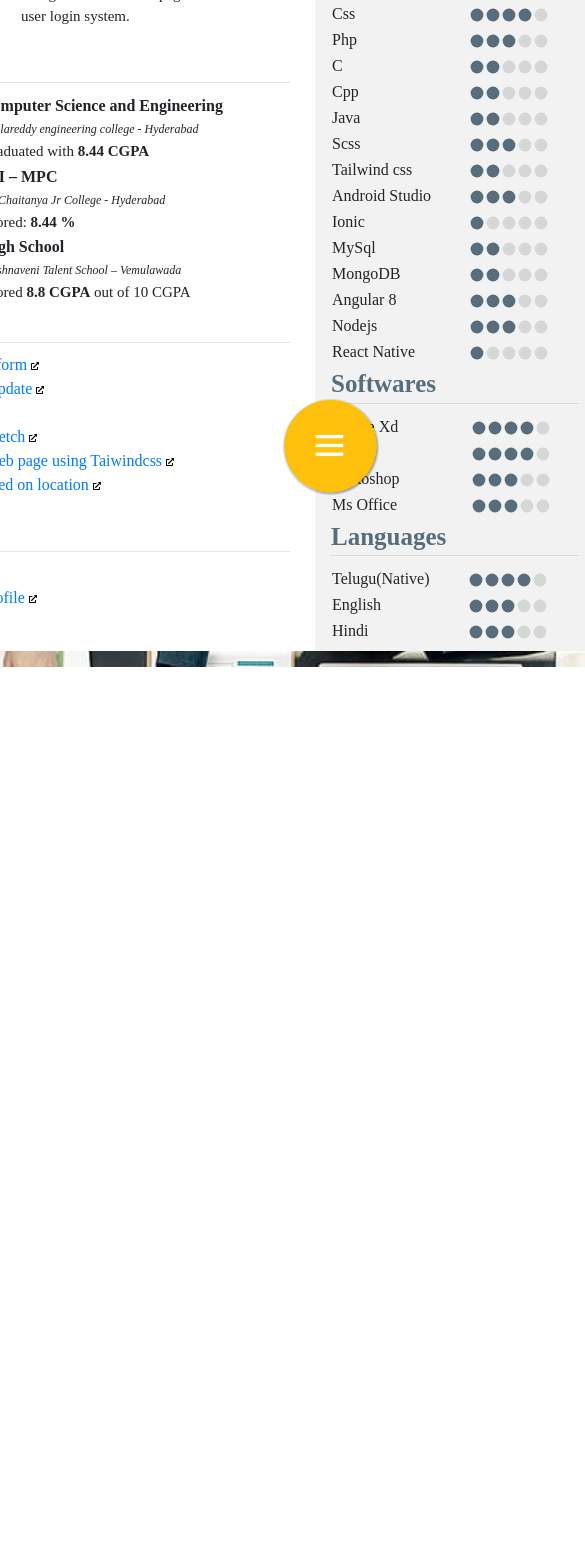
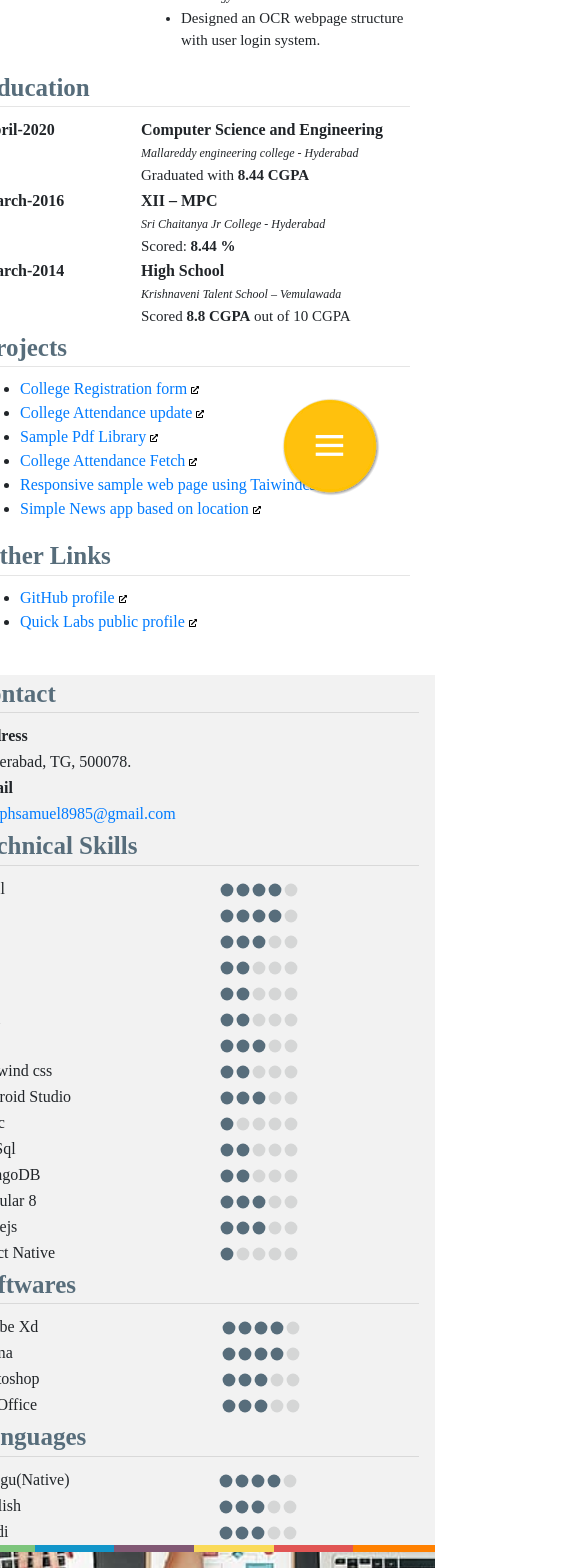
Before and after one commit to BJSamuel/BJSam.github.io, an Angular app: page / in a window 390 px wide. Shown: the part 322-1890 px from the top of the page, 585 px wide, since content can reach past the window. Before the commit the page ends 989 px from the top, so only its background shows below. Built offline with nearby package versions, Linux system fonts and the light colour scheme.

Commit message:
made responsive

```diff
--- a/src/app/app.component.scss
+++ b/src/app/app.component.scss
@@ -7,6 +7,7 @@
     position: fixed;
     right: 0;
     bottom: 1em;
+    width: 30%
   }
 
 }
--- a/src/app/main-resume/main-resume.component.html
+++ b/src/app/main-resume/main-resume.component.html
@@ -6,7 +6,7 @@
 <div class="mainContent">
 <div class="ConnLeft">
   <div class="LeftMain">
-    <p>Newly graduated web developer offering enthusiasm and understanding of various programming languages. Looking to join organization where opportunity for growth and professional development is embraced.</p>
+    <p>Newly graduated web and android developer offering enthusiasm and understanding of various programming languages. Looking to join organization where opportunity for growth and professional development is embraced.</p>
   <span>
     <label for="workTablw">Work History <hr></label>
     <table class="workTablw" id="workTablw">
@@ -448,5 +448,6 @@
 </div>
 </div>
 </div>
+<hr class="endLineColor">
 </div>
 </div>
--- a/src/app/main-resume/main-resume.component.scss
+++ b/src/app/main-resume/main-resume.component.scss
@@ -129,3 +129,30 @@ h1{
     }
   }
 }
+.endLineColor{
+ margin: 0;
+border: 0;
+height: 7px;
+background: linear-gradient(to right,#7dc57c 0,#7dc57c 16.6%,#1295c9 16.6%,#1295c9 33.2%,#815874 33.2%,#815874 49.8%,#fada58 49.8%,#fada58 66.4%,#e15554 66.4%,#e15554 83%,#ff8000 83%,#ff8000 99.6%);
+}
+@media all and (max-width:900px) {
+  .card{
+    width: 30rem !important;
+.mainContent{
+  flex-direction: column !important;
+  .ConnLeft{
+    width: 100% !important;
+  }
+  .ConnRight{
+    width: 100% !important;
+  }
+}
+}
+#RSoftwaresTB{
+  tr{
+    td:nth-child(even){
+      padding-left: 9em !important;
+    }
+  }
+}
+}
```
